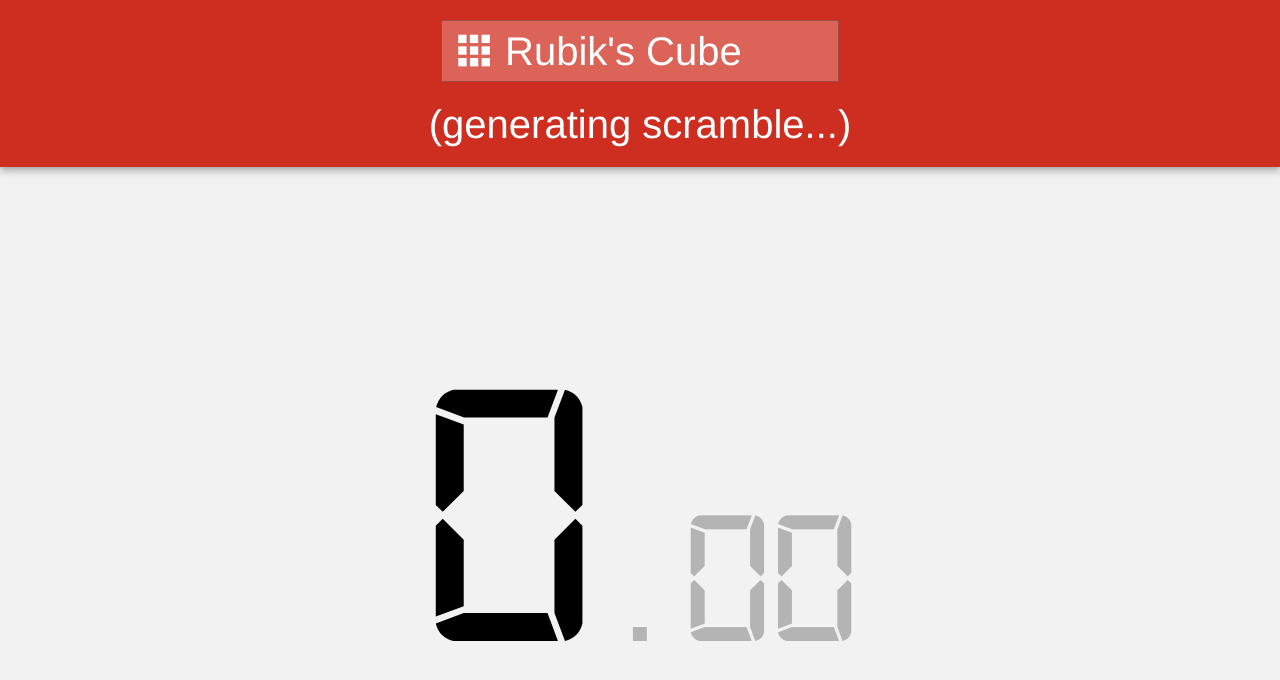
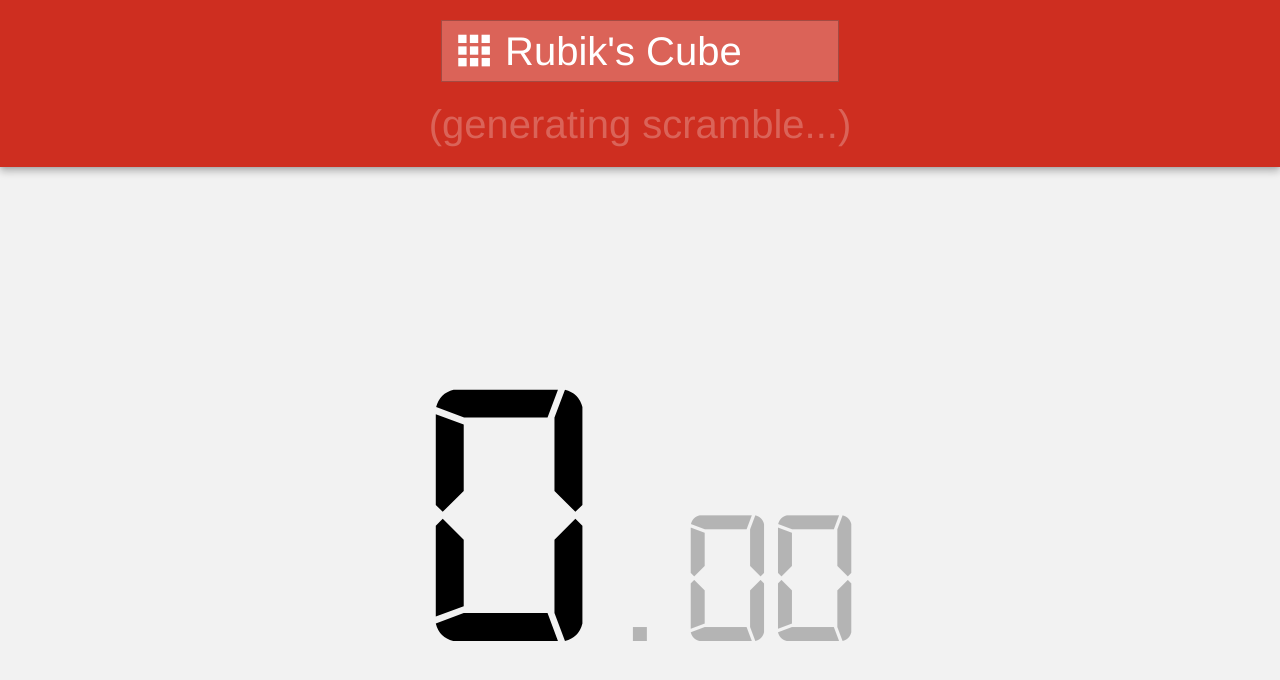
Before and after one commit to cubing/timer, a plain HTML site: page index.html in a window 1280 px wide. Drawn offline with Linux system fonts and the light colour scheme.

Commit message:
De-emphasize stale scrambles instead of replacing them with a message. Closes #27.

```diff
--- a/style.css
+++ b/style.css
@@ -102,6 +102,10 @@
   text-decoration: underline;
 }
 
+.scramble-text.stale {
+  opacity: 0.25;
+}
+
 .timer {
   flex: 1;
   width: 100%;
--- a/timerApp.js
+++ b/timerApp.js
@@ -151,6 +151,7 @@
    */
   setScramble: function(scramble)
   {
+    this._scrambleText.classList.remove("stale");
     this._scrambleText.href = Cubing.prototype.urlForScramble(scramble);
     this._scrambleText.textContent = scramble.scrambleString;
   },
@@ -158,7 +159,7 @@
   clearScramble: function()
   {
     this._scrambleText.href = "";
-    this._scrambleText.textContent = "(generating scramble...)"; //UIString
+    this._scrambleText.classList.add("stale");
   }
 }
 
```
